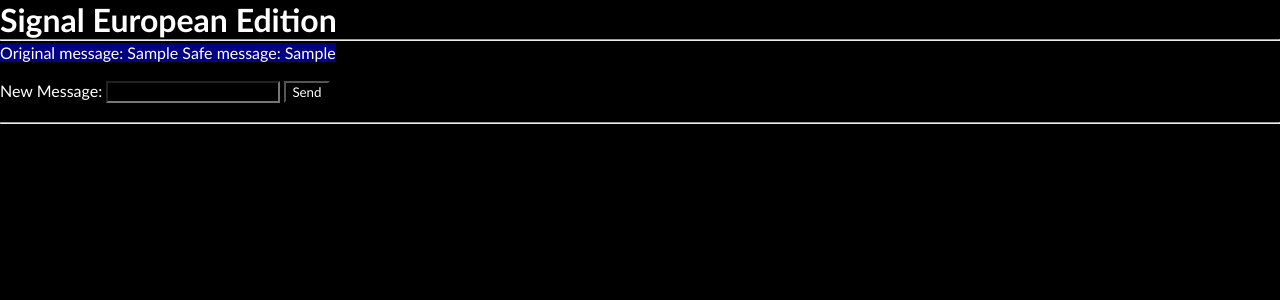
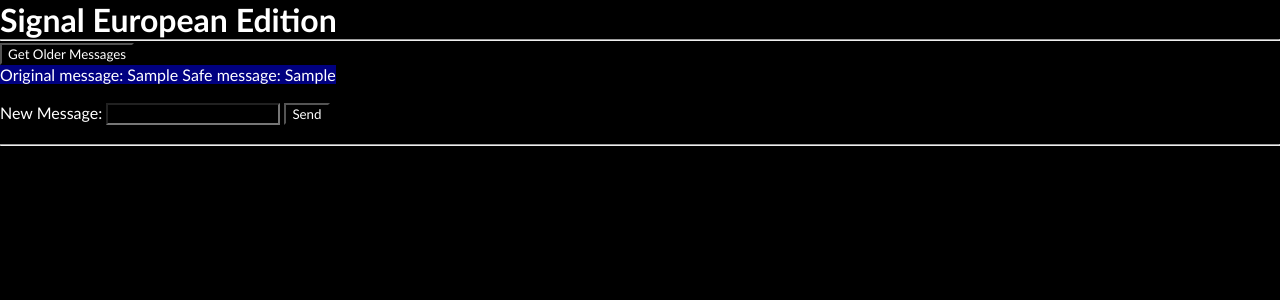
Before and after one commit to shania-codes/eurosignal, a Flask app: page / in a window 1280 px wide. Shown: the top 300 px of the page. Run offline with Flask 3, Linux system fonts and the light colour scheme; tables that the repository leaves empty hold one stand-in row (values such as "Sample post"); one stand-in notice (Sample message) is shown; some libraries are stand-ins or nearby versions.

Commit message:
Load older messages

```diff
--- a/app.py
+++ b/app.py
@@ -38,11 +38,6 @@ def page_not_found(error):
 
 
 # SocketIO
-## Initial Connection
-@socketio.on("initial_connection")
-def initialconnection(json):
-    ip = request.headers.get('X-Forwarded-For', request.remote_addr)
-
 ## New message
 @socketio.on("new_message")
 def new_message(json):
@@ -77,10 +72,26 @@ def new_message(json):
     db.commit()
     db.close()
 
+## Load Older
+@socketio.on("load_older_messages")
+def load_older_messages(data):
+    oldest = int(data["eldestID"]) # User could input something bogus
 
+    db = get_db()
+    cursor = db.cursor()
+    n = 20 # number of older messages to fetch
+    cursor.execute("SELECT id, original, accepted, safe FROM messages WHERE id < ? ORDER BY id DESC LIMIT ?", (oldest, n,))
+    messages = cursor.fetchall()
+    db.close()
+    messages_to_send = []
+    for message in messages:
+        id, original, accepted, safe = message
+        messages_to_send.append({"id":id, "original":original, "accepted":accepted, "safe":safe})
+    if not messages_to_send:
+        emit("older_messages", {"messages": [], "new_eldest": None})
 
-## Load older
-# TODO when user scrolls back far enough return more older messages if any, if less than n messages (including 0 older messages) display a message so the user knows they have seen loaded all messages
+    emit("older_messages", {"messages": messages_to_send, "new_eldest": messages_to_send[len(messages)-1]["id"]})
+
 
 
 # Python Functions
@@ -102,7 +113,7 @@ def ai_safe_rewrite(original):
 def get_last_n_messages(n=20):
     db = get_db()
     cursor = db.cursor()
-    cursor.execute("SELECT * from messages ORDER BY id DESC LIMIT ?", (n,))
+    cursor.execute("SELECT * FROM messages ORDER BY id DESC LIMIT ?", (n,))
     messages = cursor.fetchall()
     db.close()
     return messages[::-1] # Has oldest messages first
--- a/templates/base.html
+++ b/templates/base.html
@@ -65,24 +65,5 @@
 
 {% block body %}
 {% endblock %}
-<br>
-<form id="messageForm">
-<label>New Message: </label>
-<input id="messageInput" required>
-<button type="submit">Send</button>
-<script type="text/javascript" charset="utf-8">
-    document.getElementById("messageForm").addEventListener("submit", function(e) {
-        e.preventDefault();
-        const message = document.getElementById("messageInput").value.trim();
-        if (message.length === 0) return; // (skips rest of code if the message is empy)
-        // else sends the new message to the server
-        socket.emit("new_message", {message: message});
-        document.getElementById("messageInput").value = ""; // clear messageInput box
-    });
-</script>
-</form>
-
-<br>
-<hr>
 </body>
 </html>
--- a/templates/index.html
+++ b/templates/index.html
@@ -8,14 +8,7 @@
 
 
 <script type="text/javascript" charset="utf-8">
-    var socket = io();
-    socket.on("connect", function() {
-        socket.emit("initial_connection", {data: "connected"});
-    });
-</script>
-
-
-<script>
+var socket = io();
 socket.on("new_message_broadcast", function(dict) {
     const chat = document.createElement("message");
     chat.className = dict.accepted ? "censored_message" : "deleted_message";
@@ -26,11 +19,62 @@ socket.on("new_message_broadcast", function(dict) {
 </script>
 
 
+<form id="loadOlder">
+<input hidden id="eldestid" value="{{messages[0][0]}}">
+<button type="submit">Get Older Messages</button>
+</form>
+<script type="text/javascript" charset="utf-8">
+document.getElementById("loadOlder").addEventListener("submit", function(form) {
+    form.preventDefault()
+    socket.emit("load_older_messages", {eldestID: document.getElementById("eldestid").value});
+});
+</script>
+<script>
+socket.on("older_messages", function(messages) {
+    const chatbox = document.getElementById("chatbox");
+
+    if (messages.messages.length === 0) {alert("No older messages.");return;}
+
+    for (let msg of messages.messages) {
+        const messageEl = document.createElement("message");
+        messageEl.id = msg.id;
+        messageEl.className = msg.accepted ? "censored_message" : "deleted_message";
+        messageEl.innerHTML = `Original message: ${msg.original} ` + (msg.accepted ? `Safe message: ${msg.safe}` : '');
+
+        chatbox.insertBefore(document.createElement("br"), chatbox.firstChild);
+        chatbox.insertBefore(messageEl, chatbox.firstChild);
+    }
+    document.getElementById("eldestid").value = messages.new_eldest;
+})
+</script>
+
+
 <div id="chatbox">
 {% for message in messages %}
 <message id="{{message[0]}}" {% if message[4] == 0 %}class="deleted_message"{%endif%}{% if message[4] == 1 %}class="censored_message"{%endif%}>Original message: {{message[3]}} {% if message[4] == 1 %}Safe message: {{message[5]}}{%endif%}</message><br>
 {% endfor %}
 </div>
 
+<br>
+<form id="messageForm">
+<label>New Message: </label>
+<input id="messageInput" required>
+<button type="submit">Send</button>
+</form>
 
+<script type="text/javascript" charset="utf-8">
+    document.getElementById("messageForm").addEventListener("submit", function(form) {
+        form.preventDefault();
+        const message = document.getElementById("messageInput").value.trim();
+        if (message.length === 0) return; // (skips rest of code if the message is empy)
+        // else sends the new message to the server
+        socket.emit("new_message", {message: message}); // stopped working?
+        document.getElementById("messageInput").value = ""; // clear messageInput box
+    });
+</script>
+<br>
+
+
+
+<hr>
 {% endblock %}
```
